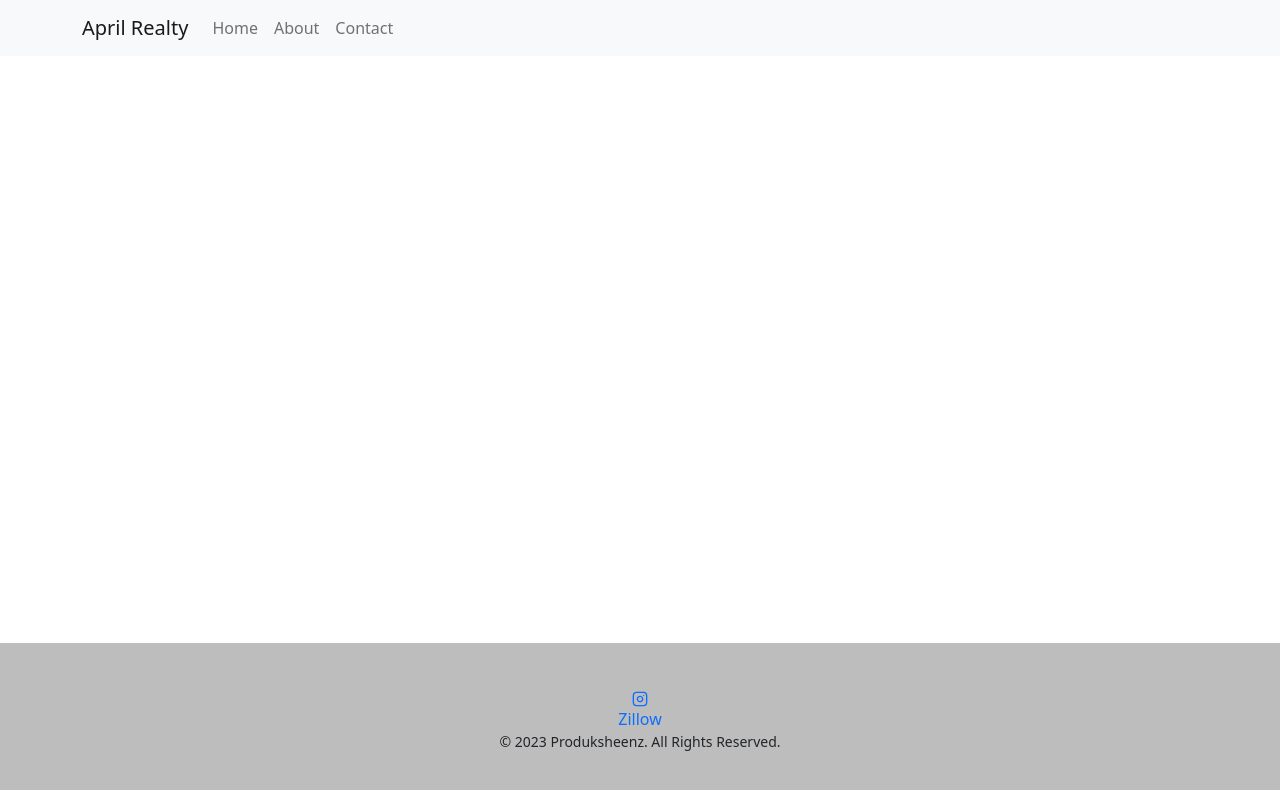
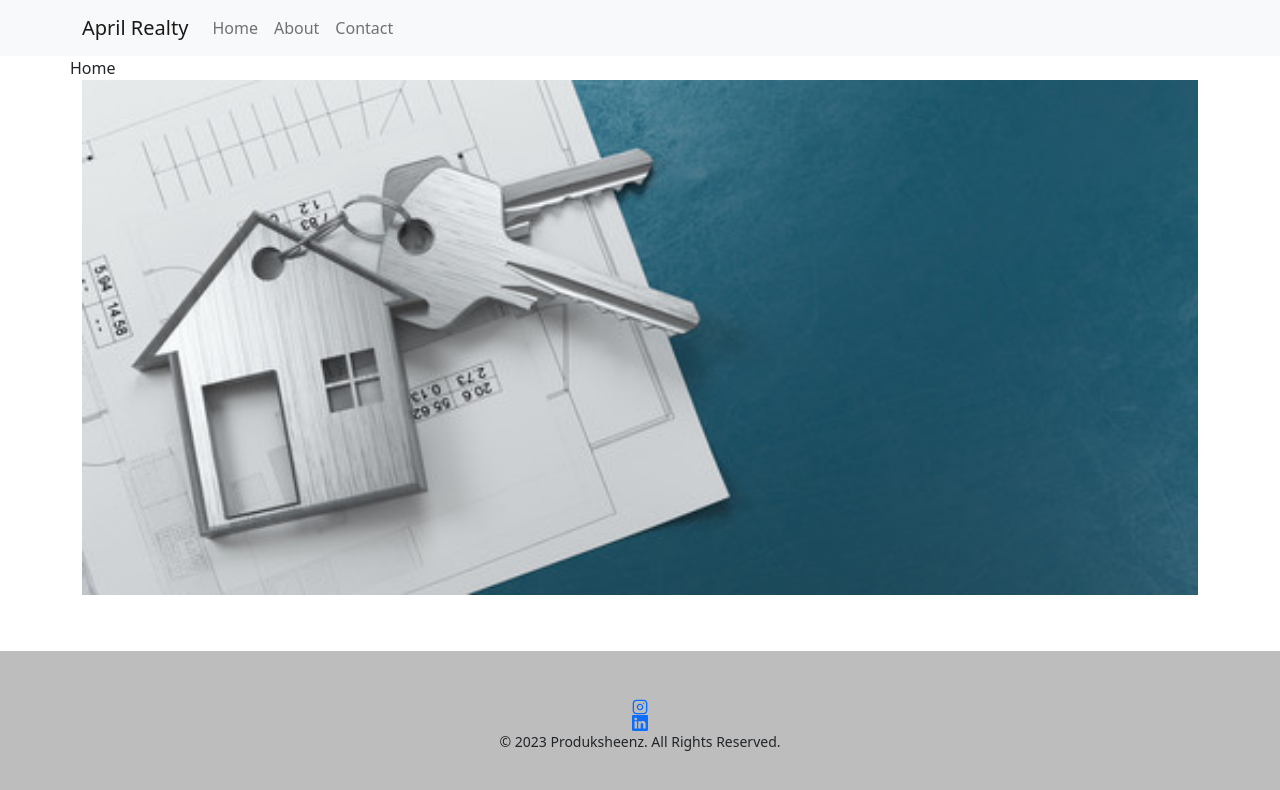
Before and after one commit to essbee808/april-realty, a React (Create React App) app: page /home in a window 1280 px wide. Shown: the top 790 px of the page. Built offline with nearby package versions, Linux system fonts and the light colour scheme.

Commit message:
Add stock photo to home

```diff
--- a/src/components/Router.js
+++ b/src/components/Router.js
@@ -1,5 +1,6 @@
 import React from 'react'
 import {Routes, Route} from 'react-router-dom';
+import Home from './home/Home';
 import About from './about/About';
 import Contact from './contact/Contact';
 
@@ -7,6 +8,7 @@ const Router = () => {
   return (
    <Routes>
       {/* <Route exact path="/" element={<Home/>}/> */}
+      <Route path="/home" element={<Home/>}/>
       <Route path="/about" element={<About/>}/>
       <Route path="/contact" element={<Contact/>}/>
    </Routes>
--- a/src/components/footer/Footer.jsx
+++ b/src/components/footer/Footer.jsx
@@ -1,5 +1,6 @@
 import React from 'react'
 import {FiInstagram} from 'react-icons/fi'
+import {BsLinkedin} from 'react-icons/bs'
 import './footer.css'
 
 const Footer = () => {
@@ -7,7 +8,7 @@ const Footer = () => {
     <footer>
       <div className="footer_socials">
         <a href="https://www.instagram.com/aprilrealty" target="_blank"><FiInstagram/></a><br/>
-        <a href="https://www.zillow.com/profile/macaraeg%20april" target="_blank">Zillow</a>
+        <a href="https://www.linkedin.com/in/april-macaraeg-7a555265/" target="_blank"><BsLinkedin/></a>
       </div>
 
       <div className="footer_copyright">
--- /dev/null
+++ b/src/components/home/Home.jsx
@@ -0,0 +1,19 @@
+import React from 'react'
+import House from '../../assets/house.jpg'
+import Container from 'react-bootstrap/Container'
+import Row from 'react-bootstrap/Row'
+
+const Home = () => {
+  return (
+    <Container>
+        <Row>
+            Home
+        </Row>
+        <Row>
+            <img src={House} alt="house keys" />
+        </Row>
+    </Container>
+  )
+}
+
+export default Home
```
Also changed, not shown: src/assets/house.jpg (added).
